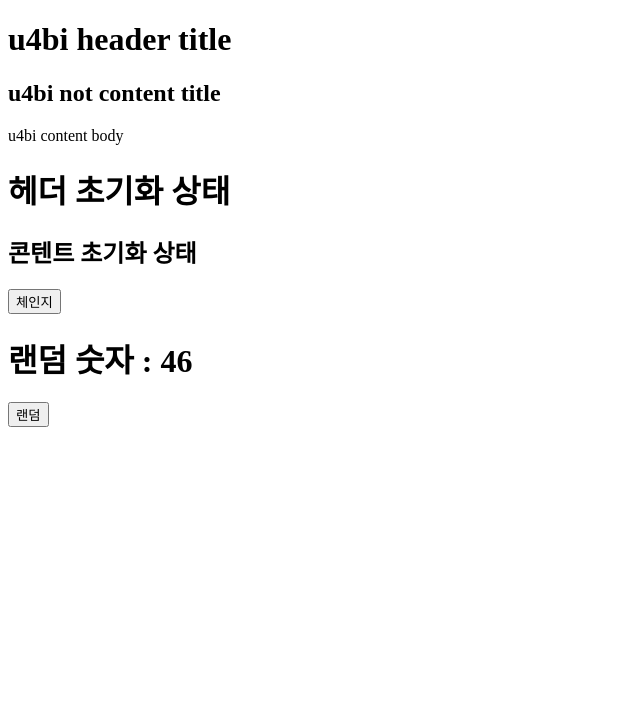
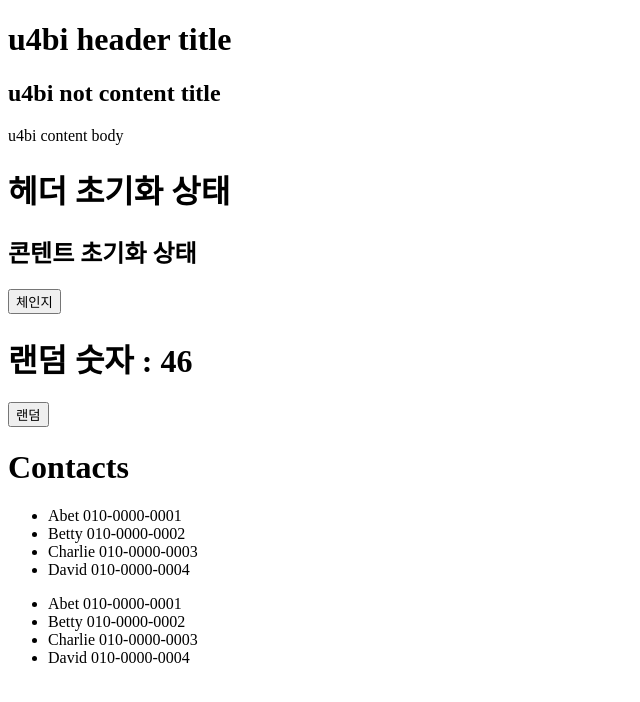
Before and after one commit to u4bi-store/react_workspace, a React app in the folder react-basic/: page / in a window 1280 px wide. Shown: the top 702 px of the page, without its empty margins (0-640 px from the left). Built offline with nearby package versions, Linux system fonts and the light colour scheme.

Commit message:
컴포넌트 Iteration (반복) – Map

```diff
--- a/react-basic/src/components/App.js
+++ b/react-basic/src/components/App.js
@@ -6,6 +6,7 @@ import RandomNumber from './RandomNumber'; /* RandomNumber.js를 import함 */
 /* 이제 parent 컴포넌트인 App 컴포넌트에서
    RandomNumber 컴포넌트를 사용해보기
 */
+import Contacts from './Contacts';
 
 class App extends React.Component {
 
@@ -57,6 +58,7 @@ class App extends React.Component {
                 <StateExample/>
                 <RandomNumber number={this.state.value}
                               onUpdate={this.updateValue} />
+                <Contacts/>
                 { /* RandomNumber 컴포넌트를 사용함
                      onUpdate
                 */}
--- /dev/null
+++ b/react-basic/src/components/ContactInfo.js
@@ -0,0 +1,11 @@
+import React from 'react';
+
+class ContactInfo extends React.Component {
+    render() {
+        return( /* 이름과 전화번호가 나타날 부분에 props */
+            <li>{this.props.name} {this.props.phone}</li>
+        );
+    }
+}
+
+export default ContactInfo;
--- /dev/null
+++ b/react-basic/src/components/Contacts.js
@@ -0,0 +1,43 @@
+import React from 'react';
+
+import ContactInfo from './ContactInfo';
+
+class Contacts extends React.Component {
+
+    constructor(props) {
+        super(props);
+
+        this.state = { /* state 추가 */
+            contactData: [
+                {name: "Abet", phone: "010-0000-0001"},
+                {name: "Betty", phone: "010-0000-0002"},
+                {name: "Charlie", phone: "010-0000-0003"},
+                {name: "David", phone: "010-0000-0004"}
+            ]
+        };
+    }
+    render(){
+        return(
+            <div>
+                <h1>Contacts</h1>
+                <ul>
+                    <ContactInfo name="Abet" phone="010-0000-0001"/>
+                    <ContactInfo name="Betty" phone="010-0000-0002"/>
+                    <ContactInfo name="Charlie" phone="010-0000-0003"/>
+                    <ContactInfo name="David" phone="010-0000-0004"/>
+                </ul>
+                <ul>
+                    {/* 렌더링 부분 배열 mapping 으로 교체 */}
+                    {this.state.contactData.map((contact, i) => {
+                        return (<ContactInfo name={contact.name}
+                                             phone={contact.phone}
+                                             key={i} /* key가 사용 이는 child 컴포넌트에 identity(독자성)을 부여*/
+                                 />);
+                    })}
+                </ul>
+            </div>
+        );
+    }
+}
+
+export default Contacts;
```
